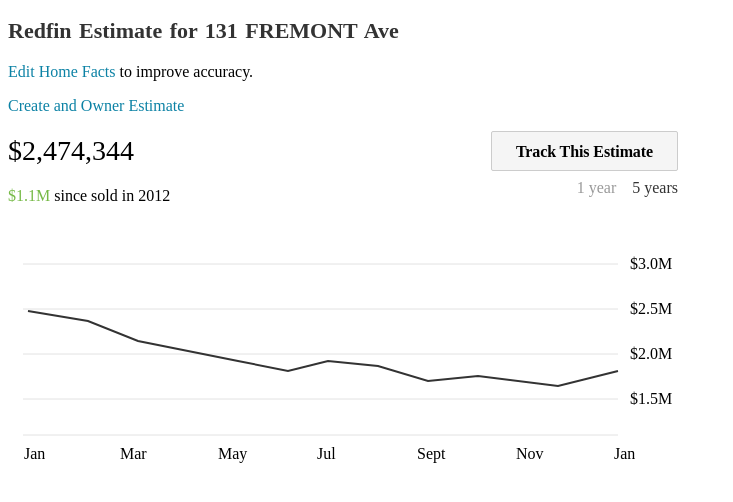
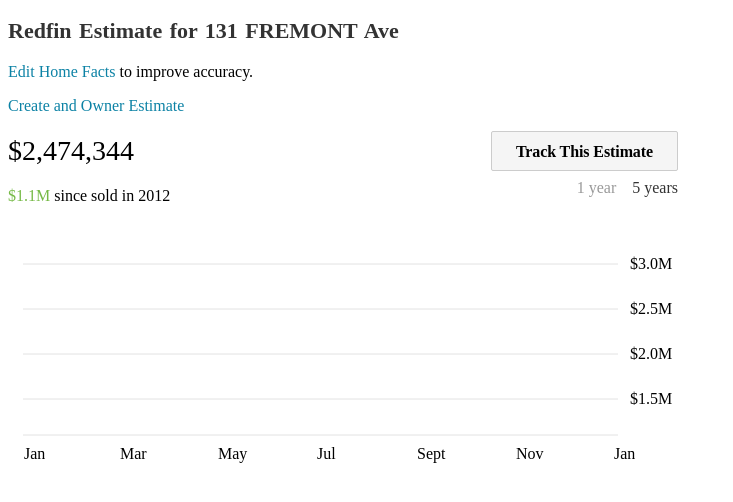
Before and after one commit to HRSF125-MyPad/estimate_graph_module, a React app: page / in a window 1280 px wide. Shown: the top 502 px of the page, without its empty margins (0-733 px from the left). Built offline with nearby package versions, Linux system fonts and the light colour scheme; no server answers; the HTML template or start-up script is replaced by a standard one.

Commit message:
Began to refactor components to use seeded data

```diff
--- a/client/src/components/App.jsx
+++ b/client/src/components/App.jsx
@@ -3,17 +3,63 @@
 import styled from 'styled-components';
 import LineChart from './LineChart.jsx';
 import Headers from './Headers.jsx';
+import Buttons from './Buttons.jsx';
 
 const Wrapper = styled.div`
   font-family: Libre Franklin;
   width: 670px;
   height: 264px;
+
+  svg {
+    background: white;
+    width: 670px;
+    height: 264px;
+
+    polyline {
+      fill: transparent;
+      stroke: rgb(51, 51, 51);
+      stroke-width: 2;
+      opacity: 1;
+    }
+
+    g {
+
+      line {
+        color: #999;
+        stroke: rgb(226, 226, 226);
+        fill: transparent;
+        stroke-width: 1;
+        stroke-linejoin: round;
+
+        text {
+          text-anchor: "middle";
+          font-size: 14px;
+          /* fill: rgb(153, 153, 153); */
+          font-family: Libre Franklin;
+          stroke: transparent;
+          letter-spacing: normal;
+          padding: 8px;
+          stroke-width: 0;
+        }
+      }
+    }
+ }
 `
+
+// const getData = `
+//   M${x(this.state.fiveYearData[0])} ${y(data[0].y)}
+//   ${data.slice(1).map(d => {
+//     return `L${x(d.x)} ${y(d.y)}`;
+//   }).join(' ')}
+// `;
+
 
 class App extends React.Component {
   constructor(props) {
     super(props);
     this.state = {
+      fiveYearData: [],
+      oneYearData: []
     }
   }
 
@@ -25,19 +71,51 @@
     axios.get('/homes')
       .then((response) => {
         console.log('Data:', response.data)
-        var data = response.data[0];
-        // this.setState({ estimates: data });
+        var fiveYearData = response.data[0].fiveYearPrice;
+        var oneYearData = response.data[1].oneYearPrice;
+        this.setState({ fiveYearData: fiveYearData });
+        this.setState({ oneYearData: oneYearData });
       })
       .catch((err) => {
         console.log(err);
       });
   }
 
+
+
   render() {
+
+
     return (
       <Wrapper>
         <Headers></Headers>
-        <LineChart></LineChart>
+        <Buttons></Buttons>
+        <svg viewBox="0 0 670 264">
+          <g>
+            {/* parallel lines in graph*/}
+            <line x1="15" x2="610" y1="214" y2="214"></line>
+            <line x1="610" x2="15" y1="178" y2="178"></line>
+            <line x1="610" x2="15" y1="133" y2="133"></line>
+            <line x1="610" x2="15" y1="88" y2="88"></line>
+            <line x1="610" x2="15" y1="43" y2="43"></line>
+
+            {/* labels on x-axis */}
+            <text dx="0" dy="11.9" x="16" y="226">Jan</text>
+            <text dx="0" dy="11.9" x="112" y="226">Mar</text>
+            <text dx="0" dy="11.9" x="210" y="226">May</text>
+            <text dx="0" dy="11.9" x="309" y="226">Jul</text>
+            <text dx="0" dy="11.9" x="409" y="226">Sept</text>
+            <text dx="0" dy="11.9" x="508" y="226">Nov</text>
+            <text dx="0" dy="11.9" x="606" y="226">Jan</text>
+
+            {/* labels on y-axis */}
+            <text dx="0" dy="4.97" x="622" y="43">$3.0M</text>
+            <text dx="0" dy="4.97" x="622" y="88">$2.5M</text>
+            <text dx="0" dy="4.97" x="622" y="133">$2.0M</text>
+            <text dx="0" dy="4.97" x="622" y="178">$1.5M</text>
+          </g>
+          {/* <path d={data} /> */}
+        </svg>
       </Wrapper>
     )
   }
--- /dev/null
+++ b/client/src/components/Buttons.jsx
@@ -0,0 +1,47 @@
+import React from 'react';
+import styled from 'styled-components';
+
+
+const Wrapper = styled.div`
+
+`
+const Span1 = styled.span`
+  float: right;
+  font-size: 100%;
+  text-align: left;
+  vertical-align: bottom;
+  color: #999;
+  padding: .5rem 0;
+  border-bottom: .125rem solid transparent;
+  transition: all .2s ease-out 0s;
+  cursor: pointer;
+`
+
+const Span2 = styled.span`
+  position: relative;
+  float: right;
+  font-size: 100%;
+  text-align: right;
+  font: inherit;
+  vertical-align: baseline;
+  margin-left: 1rem;
+  color: #333;
+  border-color: currentColor;
+  padding: .5rem 0;
+  border-bottom: .125rem solid transparent;
+  transition: all .2s ease-out 0s;
+
+`
+
+class Buttons extends React.Component {
+  render() {
+    return (
+      <Wrapper>
+        <Span2>5 years</Span2>
+        <Span1>1 year</Span1>
+      </Wrapper>
+    )
+  }
+}
+
+export default Buttons;
--- a/client/src/components/Headers.jsx
+++ b/client/src/components/Headers.jsx
@@ -108,33 +108,7 @@
   }
 `
 
-const Span1 = styled.span`
-  float: right;
-  font-size: 100%;
-  text-align: left;
-  vertical-align: bottom;
-  color: #999;
-  padding: .5rem 0;
-  border-bottom: .125rem solid transparent;
-  transition: all .2s ease-out 0s;
-  cursor: pointer;
-`
 
-const Span2 = styled.span`
-  position: relative;
-  float: right;
-  font-size: 100%;
-  text-align: right;
-  font: inherit;
-  vertical-align: baseline;
-  margin-left: 1rem;
-  color: #333;
-  border-color: currentColor;
-  padding: .5rem 0;
-  border-bottom: .125rem solid transparent;
-  transition: all .2s ease-out 0s;
-
-`
 
 class Headers extends React.Component {
   constructor(props) {
@@ -160,8 +134,7 @@
         <Heading>
           <span>$1.1M </span>since sold in 2012
         </Heading>
-        <Span2>5 years</Span2>
-        <Span1>1 year</Span1>
+
       </Wrapper>
     )
   }
--- a/client/src/components/LineChart.jsx
+++ b/client/src/components/LineChart.jsx
@@ -3,40 +3,7 @@
 
 const Chart = styled.div`
 
-  svg {
-    background: white;
-    width: 670px;
-    height: 264px;
 
-    polyline {
-      fill: transparent;
-      stroke: rgb(51, 51, 51);
-      stroke-width: 2;
-      opacity: 1;
-    }
-
-    g {
-
-      line {
-        color: #999;
-        stroke: rgb(226, 226, 226);
-        fill: transparent;
-        stroke-width: 1;
-        stroke-linejoin: round;
-
-        text {
-          text-anchor: "middle";
-          font-size: 14px;
-          /* fill: rgb(153, 153, 153); */
-          font-family: Libre Franklin;
-          stroke: transparent;
-          letter-spacing: normal;
-          padding: 8px;
-          stroke-width: 0;
-        }
-      }
-    }
- }
 `
 
 class LineChart extends React.Component {
@@ -49,47 +16,7 @@
   render() {
     return (
       <Chart>
-        <svg viewBox="0 0 670 264">
-            <g>
-              {/* parallel lines in graph*/}
-              <line x1="15" x2="610" y1="214" y2="214"></line>
-              <line x1="610" x2="15" y1="178" y2="178"></line>
-              <line x1="610" x2="15" y1="133" y2="133"></line>
-              <line x1="610" x2="15" y1="88" y2="88"></line>
-              <line x1="610" x2="15" y1="43" y2="43"></line>
 
-              {/* labels on x-axis */}
-              <text dx="0" dy="11.9" x="16" y="226">Jan</text>
-              <text dx="0" dy="11.9" x="112" y="226">Mar</text>
-              <text dx="0" dy="11.9" x="210" y="226">May</text>
-              <text dx="0" dy="11.9" x="309" y="226">Jul</text>
-              <text dx="0" dy="11.9" x="409" y="226">Sept</text>
-              <text dx="0" dy="11.9" x="508" y="226">Nov</text>
-              <text dx="0" dy="11.9" x="606" y="226">Jan</text>
-
-              {/* labels on y-axis */}
-              <text dx="0" dy="4.97" x="622" y="43">$3.0M</text>
-              <text dx="0" dy="4.97" x="622" y="88">$2.5M</text>
-              <text dx="0" dy="4.97" x="622" y="133">$2.0M</text>
-              <text dx="0" dy="4.97" x="622" y="178">$1.5M</text>
-            </g>
-
-            <polyline points="
-              20,90
-              80,100
-              130,120
-              180,130
-              230,140
-              280,150
-              320,140
-              370,145
-              420,160
-              470,155
-              550,165
-              610,150
-            "
-            />
-          </svg>
       </Chart>
     )
   }
```
Also changed, not shown: 1 other file (tests, documents, lock files or other folders).
